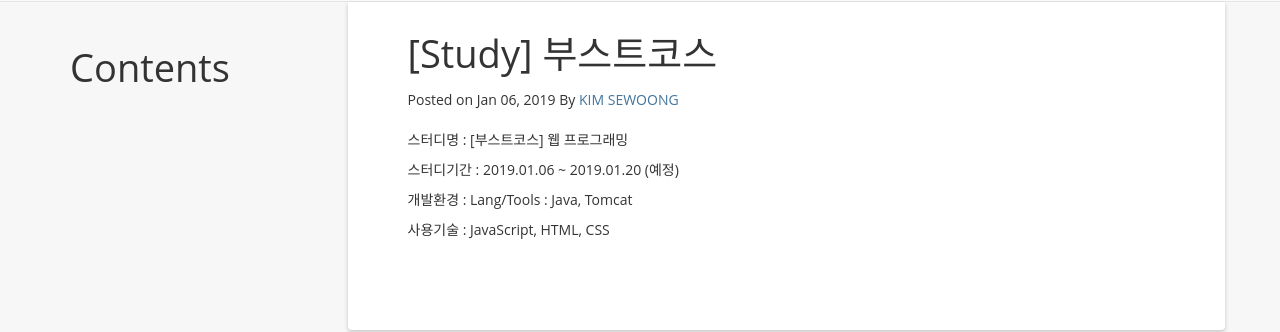
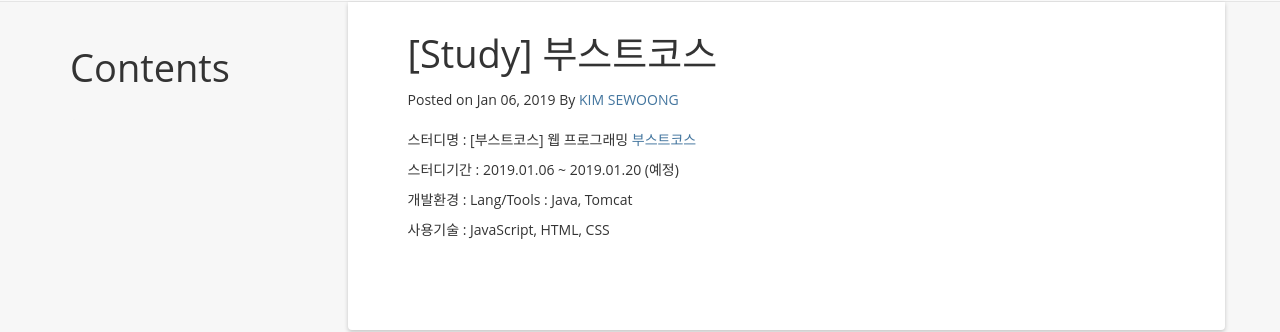
Before and after one commit to DevSWkim/devswkim.github.io, a Jekyll site: the page built from _posts/2019-01-06-부스트코스.md, in a window 1280 px wide. Shown: the part 285-617 px from the top of the page. Built offline with Jekyll 4.4.1, drawn with Linux system fonts in a browser that asks for light colours; nearby versions of some CDN libraries; a script that is not in the unit is left out; comment, search, counter and statistics services are not loaded.

Commit message:
Update _posts/2019-01-06-부스트코스.md

```diff
--- a/_posts/2019-01-06-부스트코스.md
+++ b/_posts/2019-01-06-부스트코스.md
@@ -11,6 +11,7 @@
 
 
 스터디명 : [부스트코스] 웹 프로그래밍
+[부스트코스](https://www.edwith.org/boostcourse-web/joinLectures/12952)
 
 스터디기간 : 2019.01.06 ~ 2019.01.20 (예정)
 
```
